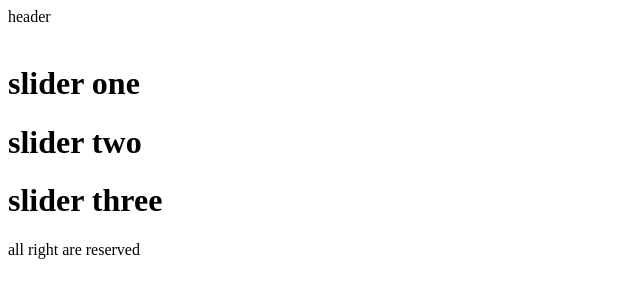
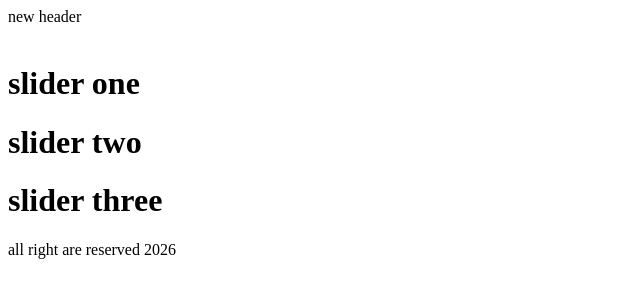
Before and after one commit to NarimanVN/git-project-one, a plain HTML site: page index.html in a window 1280 px wide. Shown: the full height of the page, 0-640 px from the left. Drawn offline with Linux system fonts and the light colour scheme.

Commit message:
some changed in main

```diff
--- a/index.html
+++ b/index.html
@@ -7,7 +7,7 @@
 </head>
 <body>
     <header>
-        header
+         new header
     </header>
     <div class="banner">
         <img src="image.jpg" alt="">
@@ -19,7 +19,7 @@
         <h1>slider three</h1>
     </div>
     <footer>
-        all right are reserved
+        all right are reserved 2026
     </footer>
     <script>src="script.js"</script>
 </html>
```
